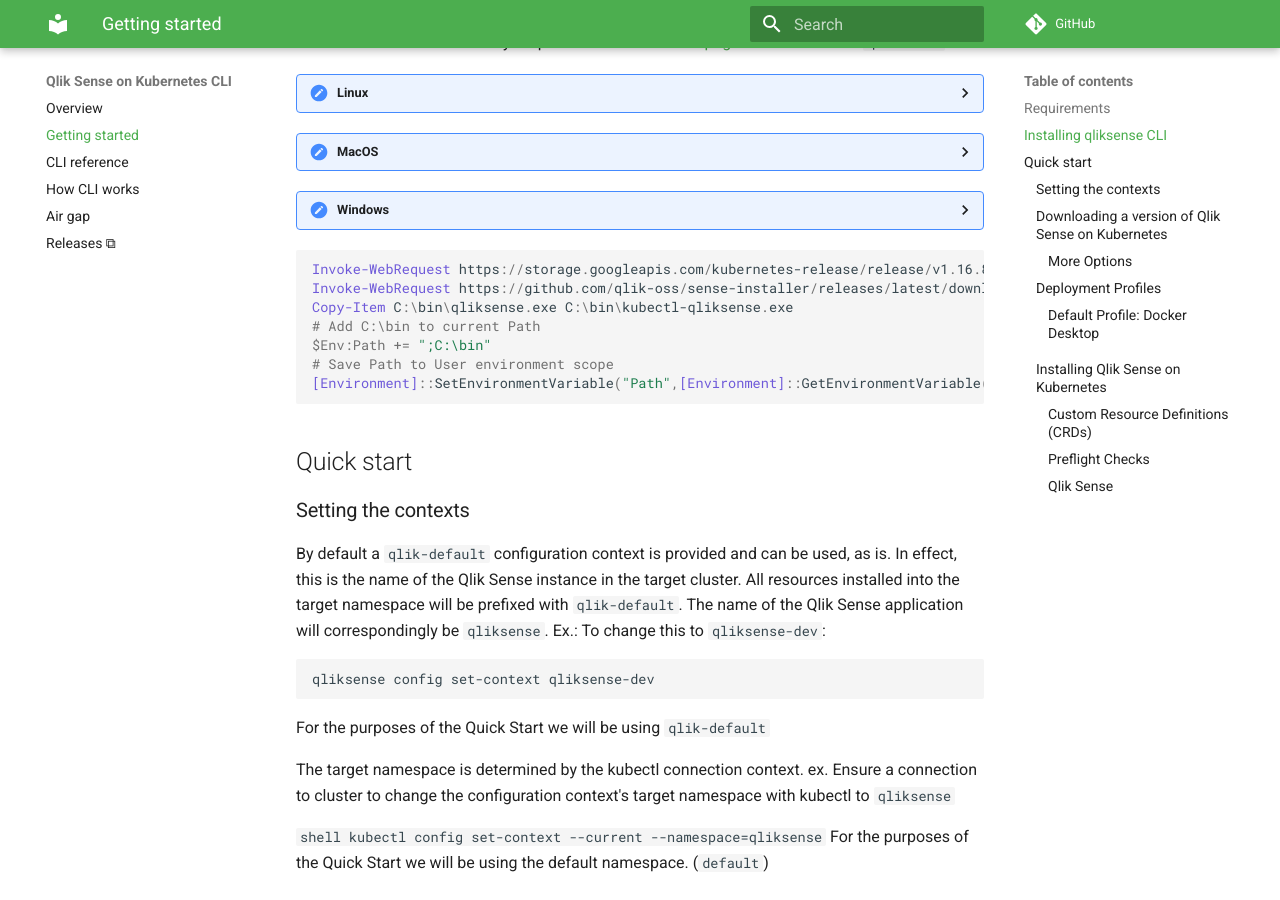
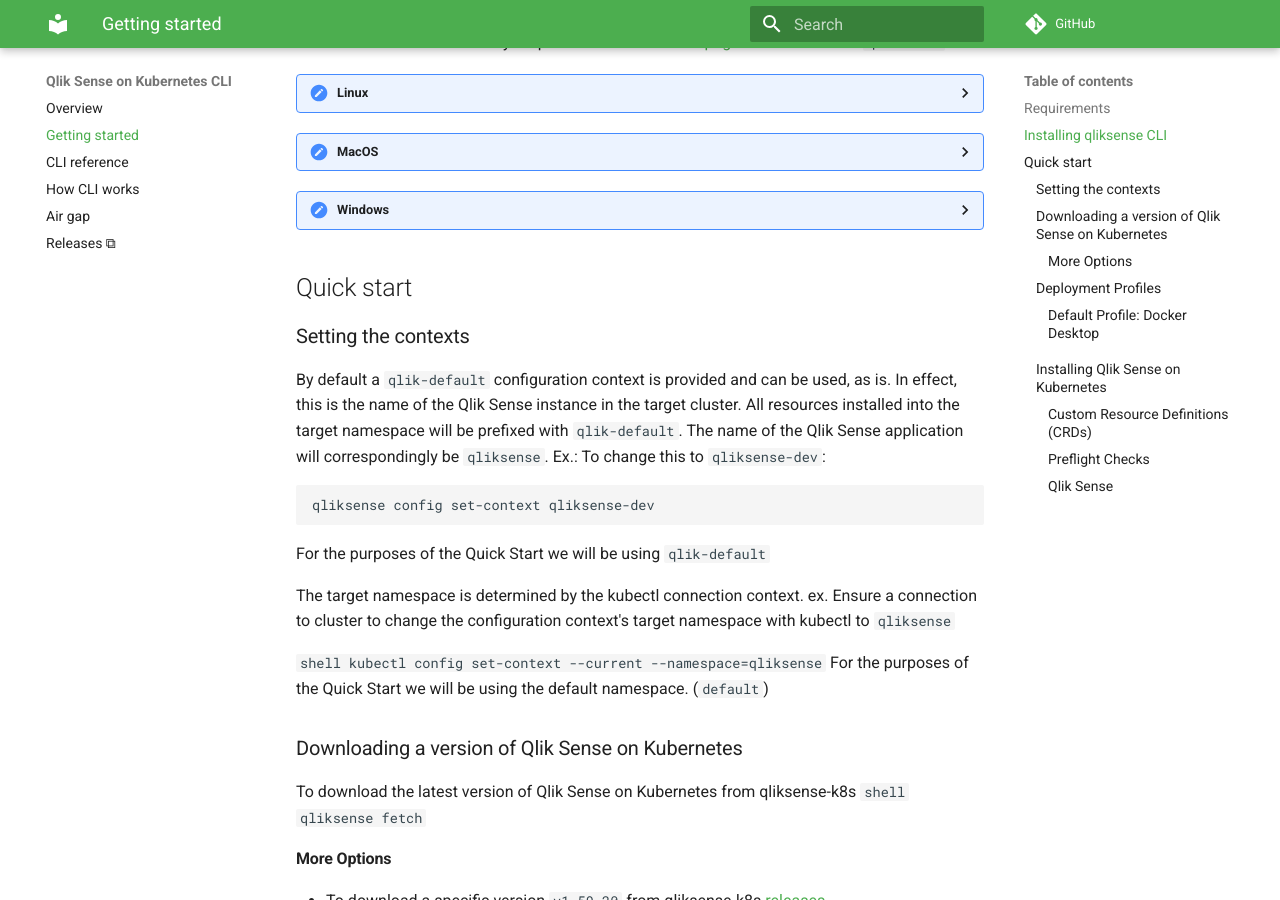
Before and after one commit to qlik-oss/sense-installer, an MkDocs documentation site: the page built from docs/getting_started.md, in a window 1280 px wide and 900 px high, scrolled down 520 px. Built offline with MkDocs 1.6.1 and Material for MkDocs 9.7.7, drawn with Linux system fonts in a browser that asks for light colours; comment, search, counter and statistics services are not loaded; some of the changed lines change nothing that is shown.

Commit message:
Update docs/getting_started.md

````diff
--- a/docs/getting_started.md
+++ b/docs/getting_started.md
@@ -39,15 +39,17 @@
 
 ??? tldr "Windows"
 
-```powershell
-Invoke-WebRequest https://storage.googleapis.com/kubernetes-release/release/v1.16.8/bin/windows/amd64/kubectl.exe -O C:\bin\kubectl.exe
-Invoke-WebRequest https://github.com/qlik-oss/sense-installer/releases/latest/download/qliksense-windows-amd64.exe -O C:\bin\qliksense.exe
-Copy-Item C:\bin\qliksense.exe C:\bin\kubectl-qliksense.exe
-# Add C:\bin to current Path
-$Env:Path += ";C:\bin"
-# Save Path to User environment scope
-[Environment]::SetEnvironmentVariable("Path",[Environment]::GetEnvironmentVariable("Path", [EnvironmentVariableTarget]::User) + ";C:\bin",[EnvironmentVariableTarget]::User)
-```
+    ``` powershell
+    # powershell
+
+    Invoke-WebRequest https://storage.googleapis.com/kubernetes-release/release/v1.16.8/bin/windows/amd64/kubectl.exe -O C:\bin\kubectl.exe
+    Invoke-WebRequest https://github.com/qlik-oss/sense-installer/releases/latest/download/qliksense-windows-amd64.exe -O C:\bin\qliksense.exe
+    Copy-Item C:\bin\qliksense.exe C:\bin\kubectl-qliksense.exe
+    # Add C:\bin to current Path
+    $Env:Path += ";C:\bin"
+    # Save Path to User environment scope
+    [Environment]::SetEnvironmentVariable("Path",[Environment]::GetEnvironmentVariable("Path", [EnvironmentVariableTarget]::User) + ";C:\bin",[EnvironmentVariableTarget]::User)
+    ```
 
 ## Quick start
 
````
